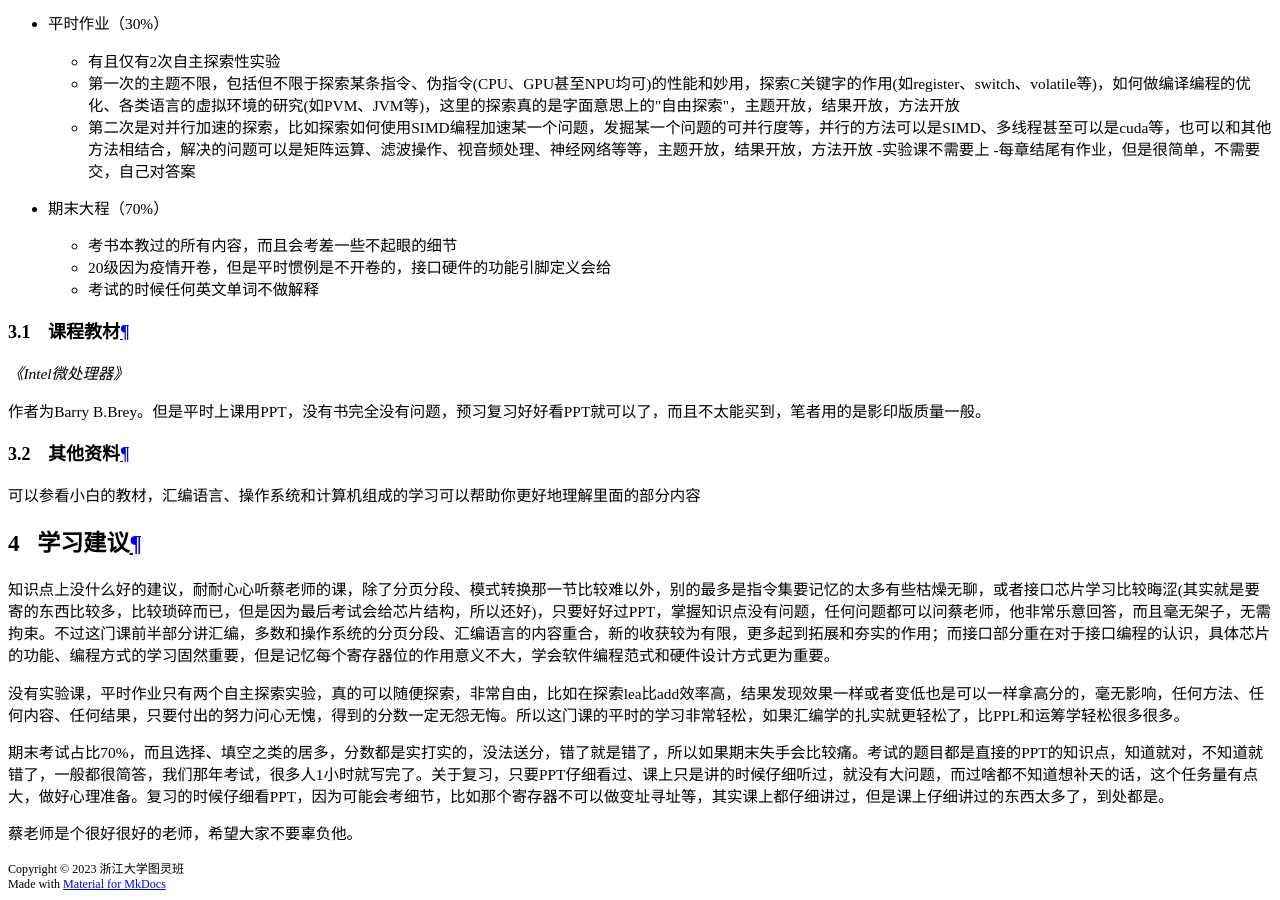
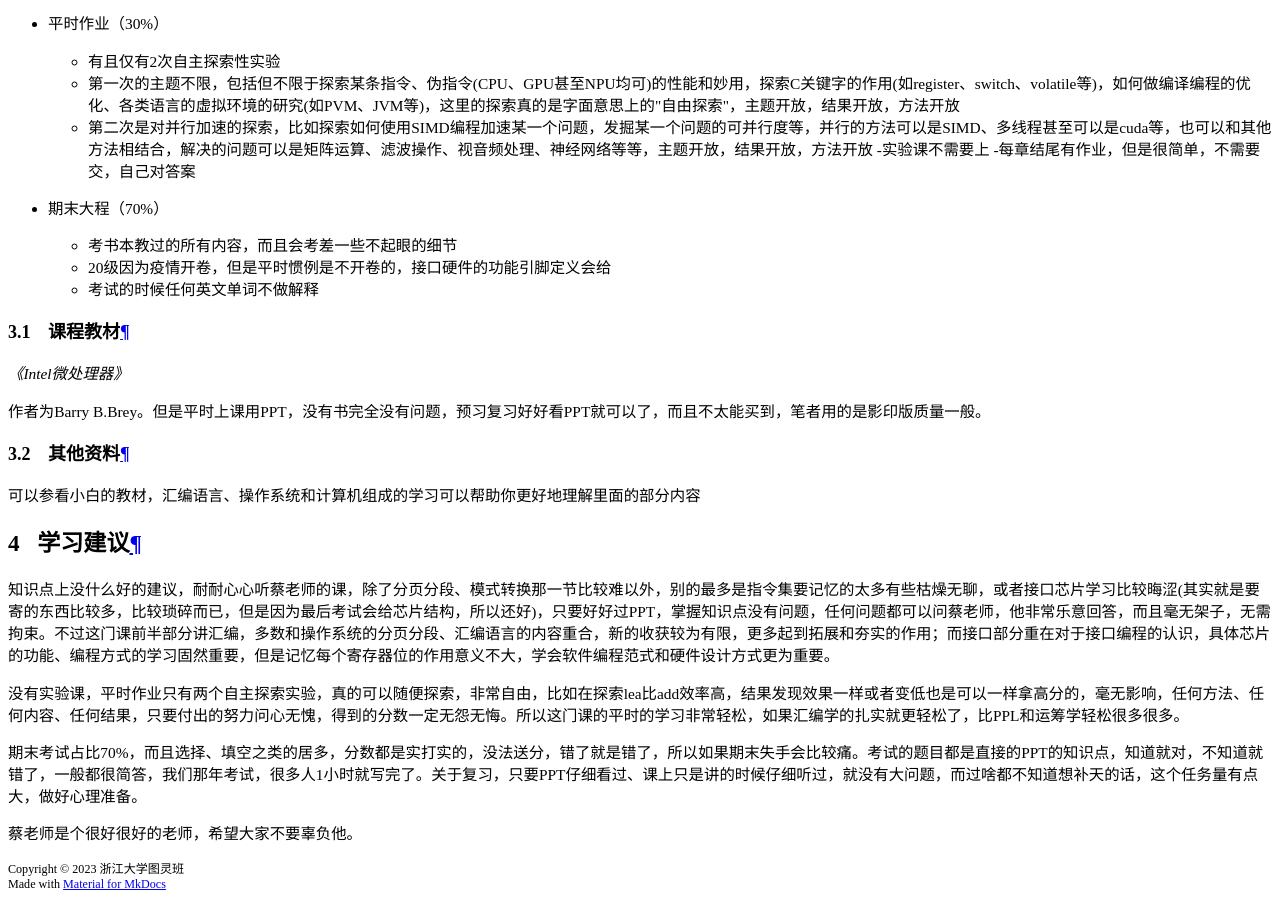
Before and after one commit to ZJU-Turing/TuringCourses, an MkDocs documentation site: the page built from docs/major_module/assembly_interface/index.md, in a window 1280 px wide and 900 px high, scrolled down 18491 px. Built offline with MkDocs 1.6.1 and Material for MkDocs 9.7.7, drawn with Linux system fonts in a browser that asks for light colours; comment, search, counter and statistics services are not loaded.

```diff
--- a/docs/major_module/assembly_interface/index.md
+++ b/docs/major_module/assembly_interface/index.md
@@ -55,6 +55,6 @@
 
 没有实验课，平时作业只有两个自主探索实验，真的可以随便探索，非常自由，比如在探索lea比add效率高，结果发现效果一样或者变低也是可以一样拿高分的，毫无影响，任何方法、任何内容、任何结果，只要付出的努力问心无愧，得到的分数一定无怨无悔。所以这门课的平时的学习非常轻松，如果汇编学的扎实就更轻松了，比PPL和运筹学轻松很多很多。
 
-期末考试占比70%，而且选择、填空之类的居多，分数都是实打实的，没法送分，错了就是错了，所以如果期末失手会比较痛。考试的题目都是直接的PPT的知识点，知道就对，不知道就错了，一般都很简答，我们那年考试，很多人1小时就写完了。关于复习，只要PPT仔细看过、课上只是讲的时候仔细听过，就没有大问题，而过啥都不知道想补天的话，这个任务量有点大，做好心理准备。复习的时候仔细看PPT，因为可能会考细节，比如那个寄存器不可以做变址寻址等，其实课上都仔细讲过，但是课上仔细讲过的东西太多了，到处都是。
+期末考试占比70%，而且选择、填空之类的居多，分数都是实打实的，没法送分，错了就是错了，所以如果期末失手会比较痛。考试的题目都是直接的PPT的知识点，知道就对，不知道就错了，一般都很简答，我们那年考试，很多人1小时就写完了。关于复习，只要PPT仔细看过、课上只是讲的时候仔细听过，就没有大问题，而过啥都不知道想补天的话，这个任务量有点大，做好心理准备。
 
 蔡老师是个很好很好的老师，希望大家不要辜负他。
```
